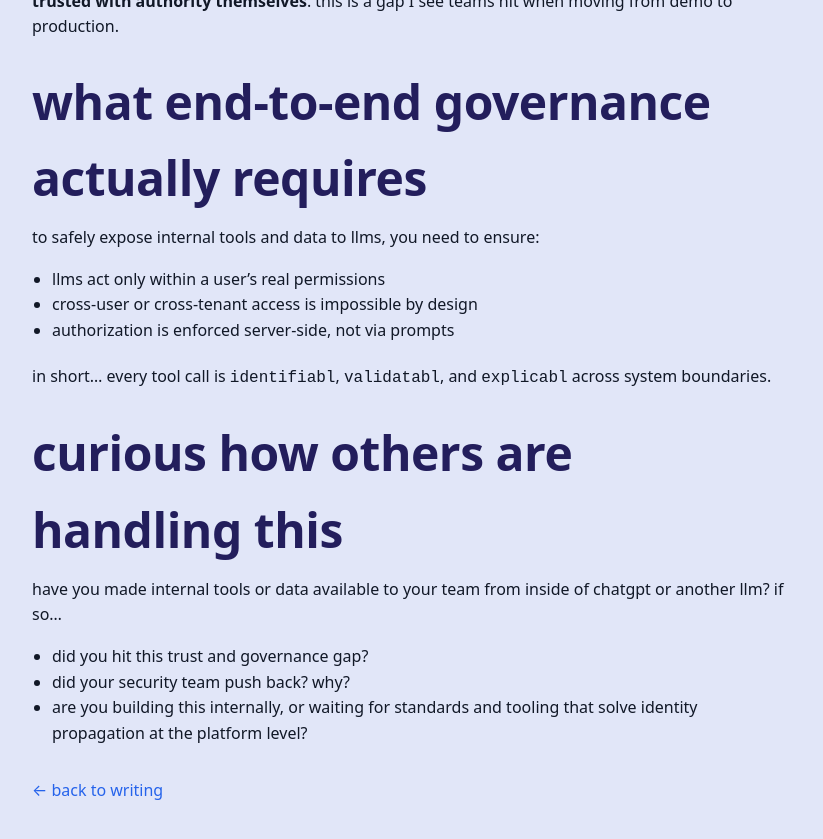
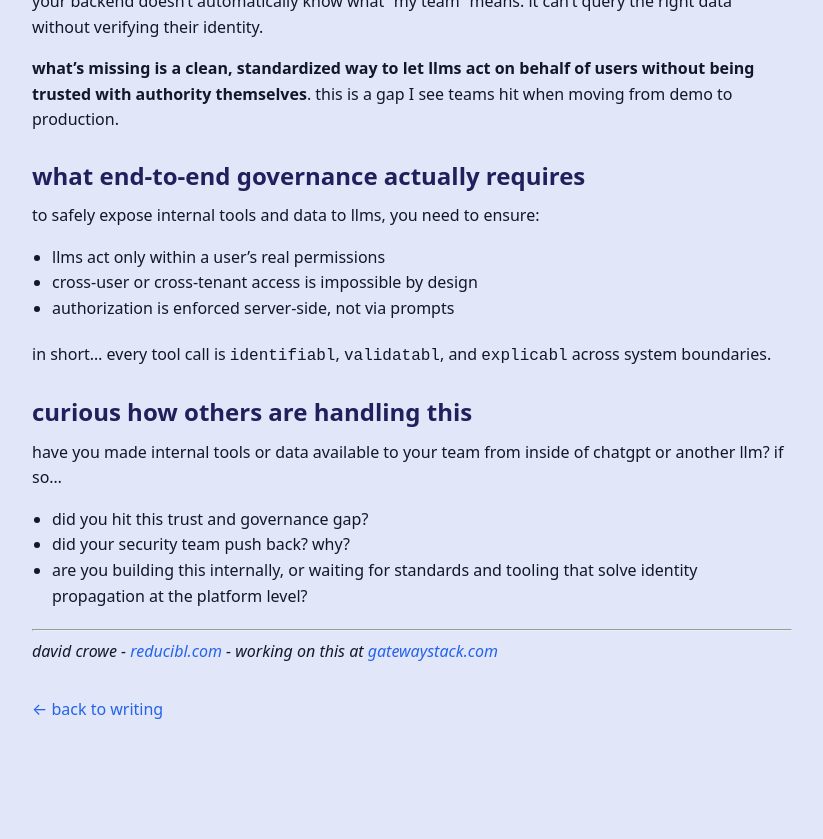
Before and after one commit to davidcrowe/reducibl.com, a Jekyll site: the page built from _posts/2025-12-14-are-you-confident-your-team-uses-llms-securely.md, in a window 1280 px wide and 900 px high, scrolled down 1475 px. Shown: the top 839 px of the window, without its empty margins (228-1051 px from the left). Built offline with Jekyll 4.4.1, drawn with Linux system fonts in a browser that asks for light colours; after the commit the page ends 2293 px from its top, so only the background shows below that.

Commit message:
blog update

```diff
--- a/_posts/2025-12-14-are-you-confident-your-team-uses-llms-securely.md
+++ b/_posts/2025-12-14-are-you-confident-your-team-uses-llms-securely.md
@@ -3,6 +3,10 @@ layout: post
 title: "does your team use llms securely?"
 description: "why chatgpt enterprise alone isn't sufficient"
 ---
+
+<p align="center">
+  <img src="./assets/chatgpt-enterprise-linkedin-post.png" alt="GatewayStack banner" />
+</p>
 
 *note - originally posted to linkedin*
 
@@ -18,7 +22,7 @@ it’s true that chatgpt enterprise is the right foundation for giving your team
 
 this is sufficient when your goal starts and ends with giving your team chatgpt access.
 
-# the real value of llms lives beyond access
+### the real value of llms lives beyond access
 
 the real value starts when employees can ask the llm to:
 
@@ -30,7 +34,7 @@ the real value starts when employees can ask the llm to:
 
 - *when chatgpt accesses my backend systems and data on an employee’s behalf, what is it allowed to do?*
 
-# why chatgpt enterprise alone isn’t sufficient (by design)
+### why chatgpt enterprise alone isn’t sufficient (by design)
 
 once an llm can call your backend apis, security is no longer just about chatgpt access. it’s about:
 
@@ -46,7 +50,7 @@ your backend doesn’t automatically know what “my team” means. it can’t q
 
 **what’s missing is a clean, standardized way to let llms act on behalf of users without being trusted with authority themselves**. this is a gap I see teams hit when moving from demo to production.
 
-# what end-to-end governance actually requires
+### what end-to-end governance actually requires
 
 to safely expose internal tools and data to llms, you need to ensure:
 
@@ -56,10 +60,13 @@ to safely expose internal tools and data to llms, you need to ensure:
 
 in short… every tool call is `identifiabl`, `validatabl`, and `explicabl` across system boundaries.
 
-# curious how others are handling this
+### curious how others are handling this
 
 have you made internal tools or data available to your team from inside of chatgpt or another llm? if so…
 
 - did you hit this trust and governance gap?
 - did your security team push back? why?
 - are you building this internally, or waiting for standards and tooling that solve identity propagation at the platform level?
+
+---
+*david crowe - [reducibl.com](https://reducibl.com) - working on this at [gatewaystack.com](https://gatewaystack.com)*
```
Also changed, not shown: _posts/2025-11-13-validate-ai-workflows-with-no-code-mvp.md (+3 -0 lines), _posts/2025-11-19-ai-app-backend-architecture.md (+3 -0 lines), _posts/2025-11-24-apps-sdk-vs-mcp-vs-normal-apis.md (+3 -0 lines), _posts/2025-12-11-how-is-an-llm-like-a-financial-advisor.md (+3 -0 lines), assets/chatgpt-enterprise-linked-post.png (added).
